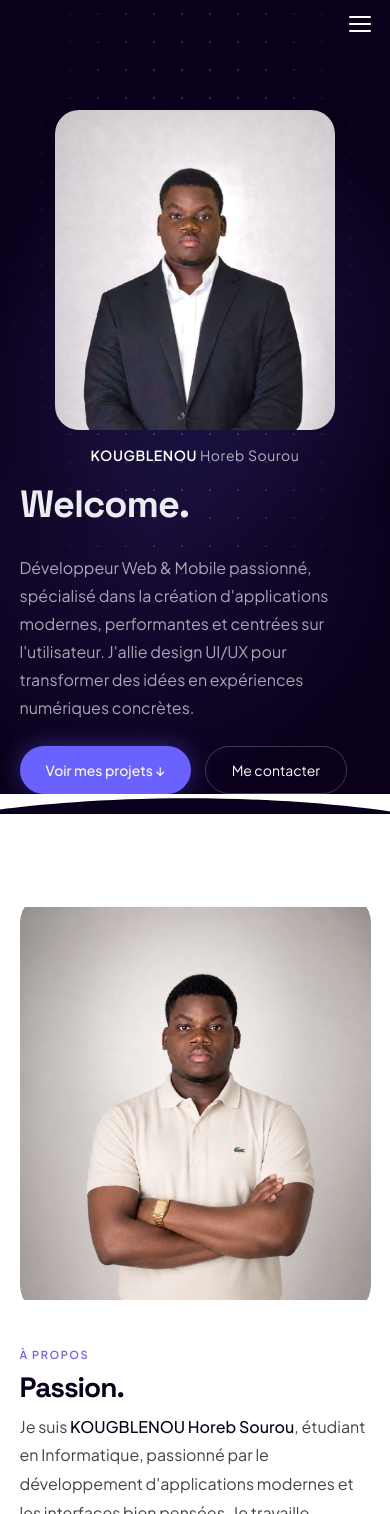
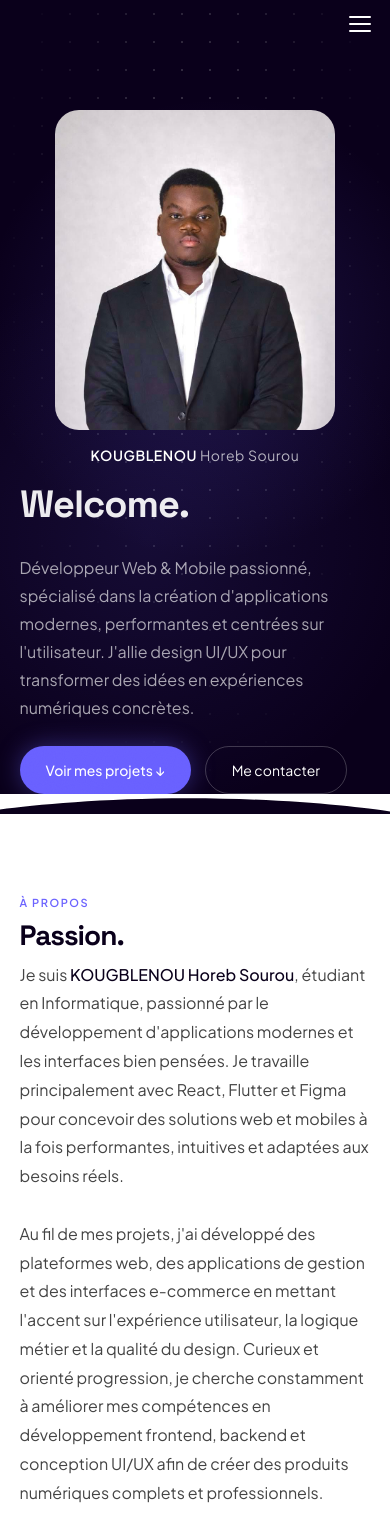
Before and after one commit to Horeb14/portfolio-react, a React (Vite) app: page / in a window 390 px wide. Shown: the top 1514 px of the page. Built offline with nearby package versions, Linux system fonts and the light colour scheme.

Commit message:
feat: hide about photo on mobile, keep only hero photo

```diff
--- a/src/components/About.css
+++ b/src/components/About.css
@@ -59,7 +59,7 @@
 
 @media (max-width: 768px) {
   .about-grid { display: flex; flex-direction: column; gap: 32px; }
-  .about-visual { order: -1; height: 420px; width: 100%; }
+  .about-visual { display: none; }
   .about-stats { grid-template-columns: 1fr 1fr; }
 }
 
```
